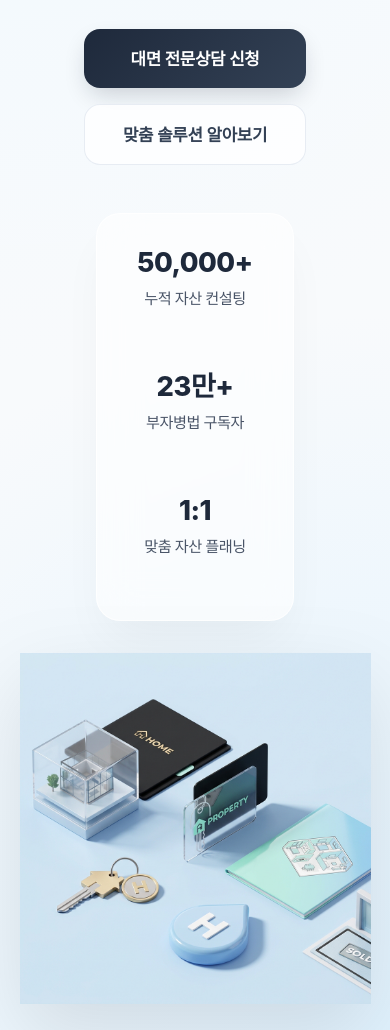
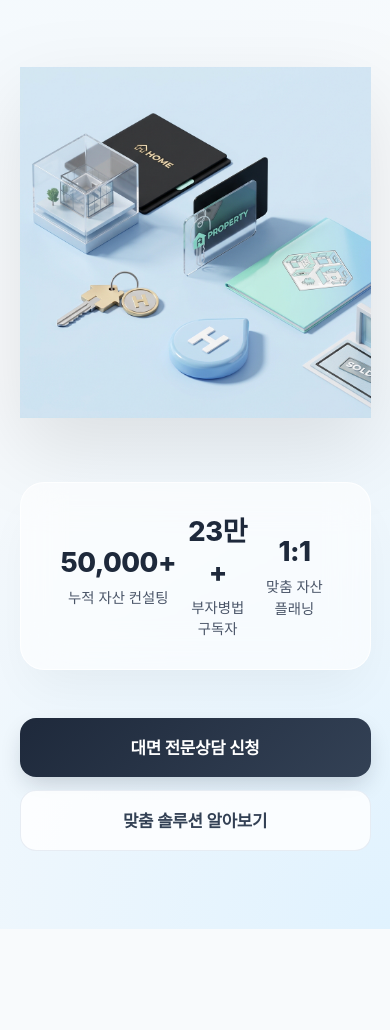
Before and after one commit to ha-sou/realpasset, a website: page index.html in a window 390 px wide. Shown: the part 369-1399 px from the top of the page. After the commit the page ends 1298 px from the top, so only its background shows below. Drawn offline with Linux system fonts and the light colour scheme; a web font is replaced by a local one.

Commit message:
style: Final hybrid harmony - Stable PC grid and Optimized Mobile order

```diff
--- a/index.html
+++ b/index.html
@@ -32,38 +32,16 @@
     </nav>
 
     <main class="hero-section">
-        <div class="hero-content">
+        <div class="hero-content-text">
             <div class="badge fade-in-up">Real Premium Asset Consulting</div>
             <h1 class="fade-in-up delay-1">부동산의 미래를<br><span class="gradient-text">경험하세요.</span></h1>
             <p class="fade-in-up delay-2">부동산의 참된 가치를 발굴하고 증대시키는<br>혁신적인 비즈니스 정신</p>
-            <div class="hero-actions fade-in-up delay-3">
-                <button class="btn-primary">대면 전문상담 신청</button>
-                <button class="btn-secondary">맞춤 솔루션 알아보기</button>
-            </div>
-
-            <div class="stats-container fade-in-up delay-4">
-                <div class="stat-item">
-                    <h3>50,000+</h3>
-                    <p>누적 자산 컨설팅</p>
-                </div>
-                <div class="divider"></div>
-                <div class="stat-item">
-                    <h3>23만+</h3>
-                    <p>부자병법 구독자</p>
-                </div>
-                <div class="divider"></div>
-                <div class="stat-item">
-                    <h3>1:1</h3>
-                    <p>맞춤 자산 플래닝</p>
-                </div>
-            </div>
         </div>
 
         <div class="hero-image-wrapper fade-in-scale">
             <div class="image-glow"></div>
             <img src="assets/hero-image.png" alt="프롭테크 미래 이미지" class="hero-image">
 
-            <!-- Floating glass UI elements for extra flair -->
             <div class="floating-card top-right float-anim">
                 <div class="icon-circle verified"></div>
                 <span>가치 발굴 성공</span>
@@ -73,6 +51,28 @@
                 <div class="icon-circle secured"></div>
                 <span>정확한 매매 타이밍</span>
             </div>
+        </div>
+
+        <div class="stats-container fade-in-up delay-4">
+            <div class="stat-item">
+                <h3>50,000+</h3>
+                <p>누적 자산 컨설팅</p>
+            </div>
+            <div class="divider"></div>
+            <div class="stat-item">
+                <h3>23만+</h3>
+                <p>부자병법 구독자</p>
+            </div>
+            <div class="divider"></div>
+            <div class="stat-item">
+                <h3>1:1</h3>
+                <p>맞춤 자산 플래닝</p>
+            </div>
+        </div>
+
+        <div class="hero-actions fade-in-up delay-3">
+            <button class="btn-primary">대면 전문상담 신청</button>
+            <button class="btn-secondary">맞춤 솔루션 알아보기</button>
         </div>
     </main>
     <script>
--- a/styles.css
+++ b/styles.css
@@ -152,14 +152,24 @@ button {
 
 /* Hero Section */
 .hero-section {
-    display: flex;
+    display: grid;
+    grid-template-columns: 1.1fr 0.9fr;
+    grid-template-areas:
+        "text image"
+        "stats image"
+        "actions image";
     align-items: center;
-    justify-content: space-between;
+    gap: 20px 4rem;
     padding: 6rem 5% 5rem;
     max-width: 1400px;
     margin: 0 auto;
     min-height: calc(100vh - 80px);
 }
+
+.hero-content-text { grid-area: text; }
+.hero-image-wrapper { grid-area: image; }
+.stats-container { grid-area: stats; }
+.hero-actions { grid-area: actions; }
 
 .hero-content {
     flex: 1;
@@ -183,7 +193,7 @@ button {
     text-transform: uppercase;
 }
 
-.hero-content h1 {
+.hero-content-text h1 {
     font-size: 5rem;
     font-weight: 900;
     line-height: 1.1;
@@ -192,7 +202,7 @@ button {
     color: #0f172a;
 }
 
-.hero-content p {
+.hero-content-text p {
     font-size: 1.4rem;
     color: #64748b;
     line-height: 1.6;
@@ -438,32 +448,33 @@ button {
     .menu-toggle.active span:nth-child(3) { transform: rotate(-45deg) translate(6px, -7px); }
 
     .hero-section {
+        display: flex;
         flex-direction: column;
-        padding: 6rem 5% 3rem;
+        padding: 75px 5% 30px;
         text-align: center;
-        gap: 3rem;
+        gap: 1.5rem;
+        min-height: auto;
     }
 
-    .hero-content {
-        padding-right: 0;
-        max-width: 100%;
-        display: flex;
-        flex-direction: column;
-        align-items: center;
-    }
+    .hero-content-text { order: 1; }
+    .hero-image-wrapper { order: 2; width: 100%; margin: 1rem 0; }
+    .stats-container { order: 3; width: 100%; margin: 1rem 0 !important; }
+    .hero-actions { order: 4; width: 100%; display: flex; flex-direction: column; gap: 0.8rem; }
 
-    .hero-content h1 {
+    .hero-content-text h1 {
         font-size: 2.2rem;
         letter-spacing: -1px;
         line-height: 1.25;
         margin-bottom: 1.5rem;
     }
 
-    .hero-content p {
+    .hero-content-text p {
         font-size: 1rem;
         margin-bottom: 2rem;
         word-break: keep-all;
         max-width: 400px;
+        margin-left: auto;
+        margin-right: auto;
     }
 
     .hero-actions {
@@ -475,8 +486,9 @@ button {
     }
 
     .stats-container {
-        flex-direction: column;
-        gap: 1.5rem;
+        flex-direction: row;
+        justify-content: space-between;
+        gap: 0.5rem;
         width: 100%;
     }
 
```
